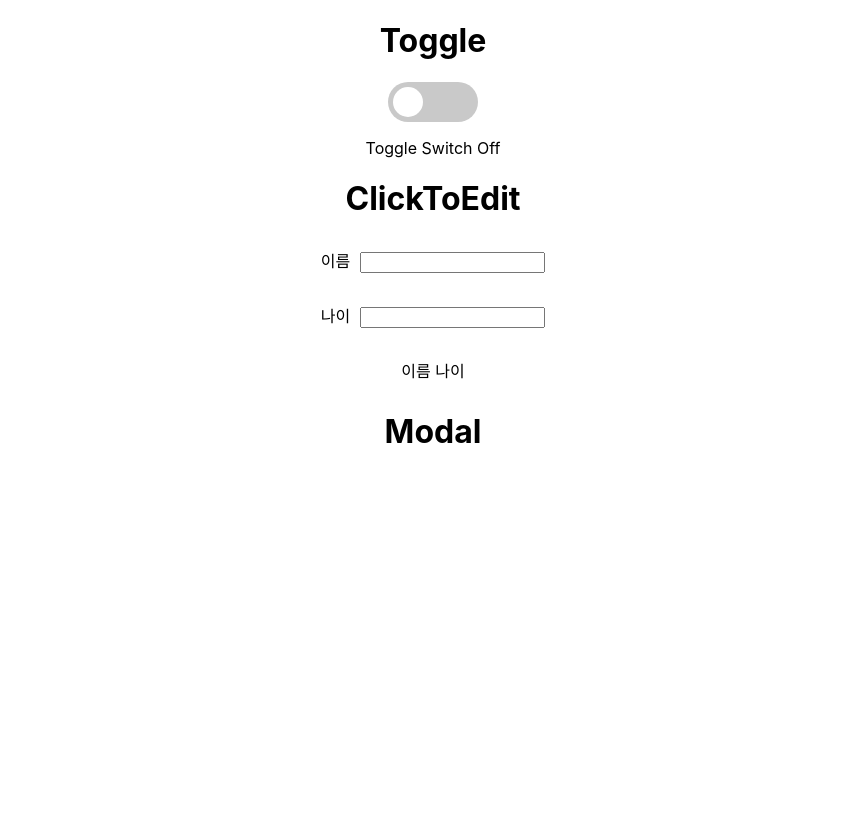
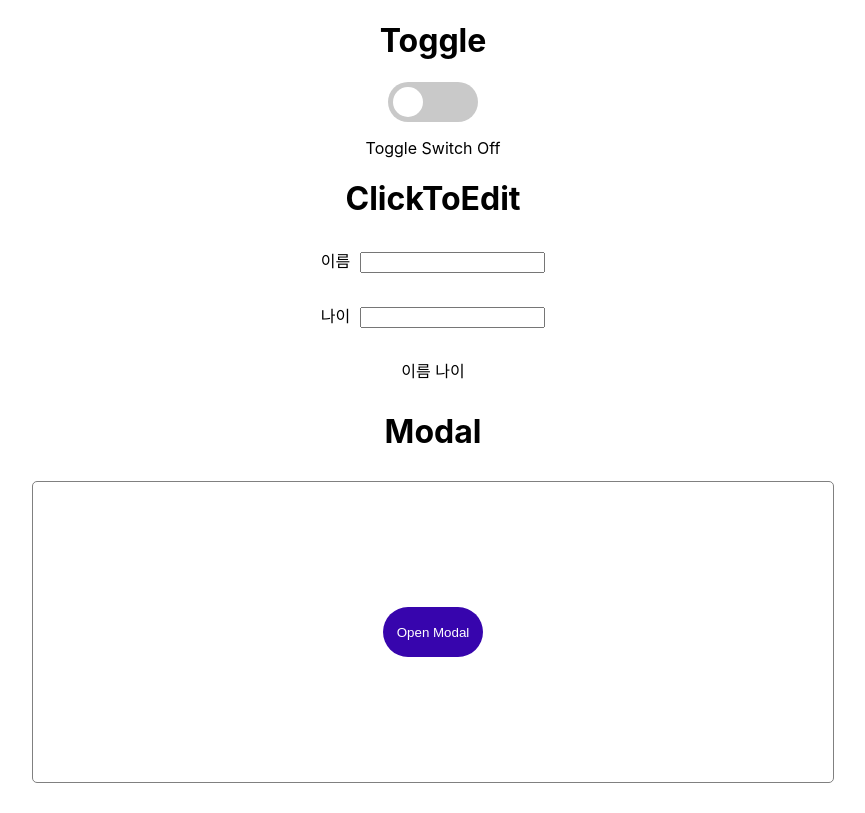
Before and after one commit to cubodado/Components, a React (Create React App) app in the folder custom-component/: page / in a window 1280 px wide. Shown: the whole page, without its empty margins (207-1072 px from the left). Built offline with nearby package versions, Linux system fonts and the light colour scheme.

Commit message:
feat: complete Modal feat

```diff
--- a/custom-component/src/component/Modal.css
+++ b/custom-component/src/component/Modal.css
@@ -0,0 +1,58 @@
+.modal-box {
+  position: relative;
+  height: 300px;
+  width: 800px;
+  background-color: white;
+  border: 1px solid grey;
+  border-radius: 5px;
+  margin-right: auto;
+  margin-left: auto;
+}
+
+.hidden {
+  display: none;
+}
+
+.modal-btn {
+  height: 50px;
+  width: 100px;
+  background-color: rgb(55, 5, 173);
+  border: none;
+  border-radius: 50px;
+  margin-top: 125px;
+  color: white;
+  cursor: pointer;
+}
+
+.modal-background {
+  position: absolute;
+  top: 0px;
+  height: 300px;
+  width: 800px;
+  border-radius: 5px;
+  background-color: rgb(214, 215, 216);
+  opacity: 50%;
+}
+
+.modal-popup-content {
+  position: absolute;
+  top: 85px;
+  left: 200px;
+  width: 400px;
+  height: 130px;
+  background-color: white;
+  border-radius: 10px;
+}
+
+.modal-popup-content p {
+  color: rgb(55, 5, 173);
+  font-size: 20px;
+}
+
+.close-btn {
+  border: none;
+  background-color: transparent;
+  cursor: pointer;
+  margin-top: 10px;
+  margin-bottom: 10px;
+}
--- a/custom-component/src/component/Modal.js
+++ b/custom-component/src/component/Modal.js
@@ -1,11 +1,33 @@
 import './Modal.css';
 
 function Modal() {
+  const openModal = () => {
+    const modal = document.querySelector(".modal-popup");
+    modal.classList.remove("hidden");
+  };
+
+  const closeModal = () => {
+    const modal = document.querySelector(".modal-popup");
+    modal.classList.add("hidden");
+  };
+
   return (
-    <div className="Modal">
+    <div className="modal">
       <h1>Modal</h1>
+      <section className="modal-box">
+        <button className="modal-btn" onClick={ openModal }>Open Modal</button>
+        <section className="modal-popup hidden">
+          {/* 모달 밖 클릭할 때도 창 종료할 경우에는 아래 코드로 변경/실행 */}
+          {/* <div className="modal-background" onClick={ closeModal }></div> */}
+          <div className="modal-background"></div>
+          <div className="modal-popup-content">
+            <button className="close-btn" onClick={ closeModal }>X</button>
+            <p>HELLO CODESTATES!</p>
+          </div>
+        </section>
+      </section>
     </div>
   );
-};
+}
 
 export default Modal;
```
